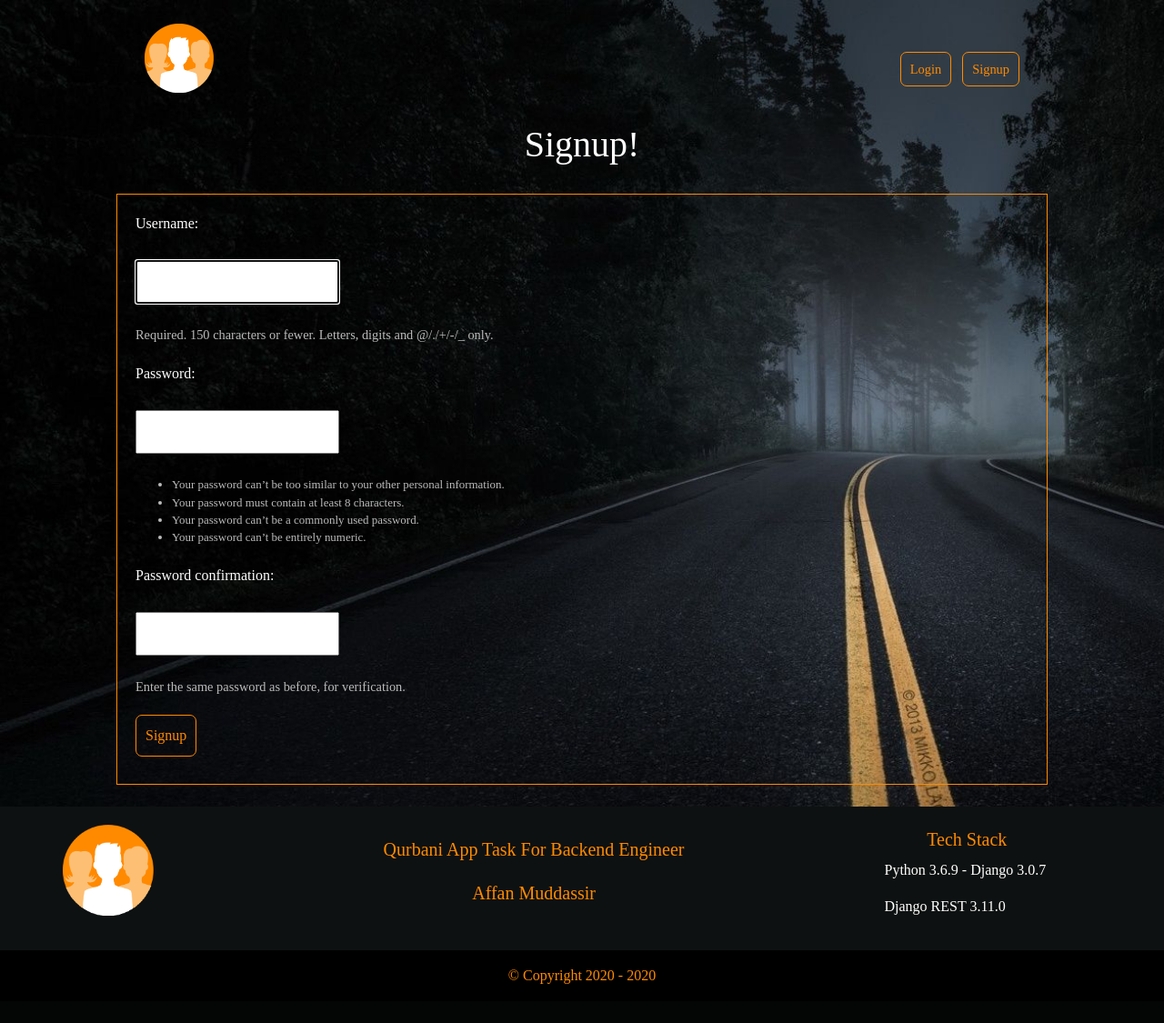
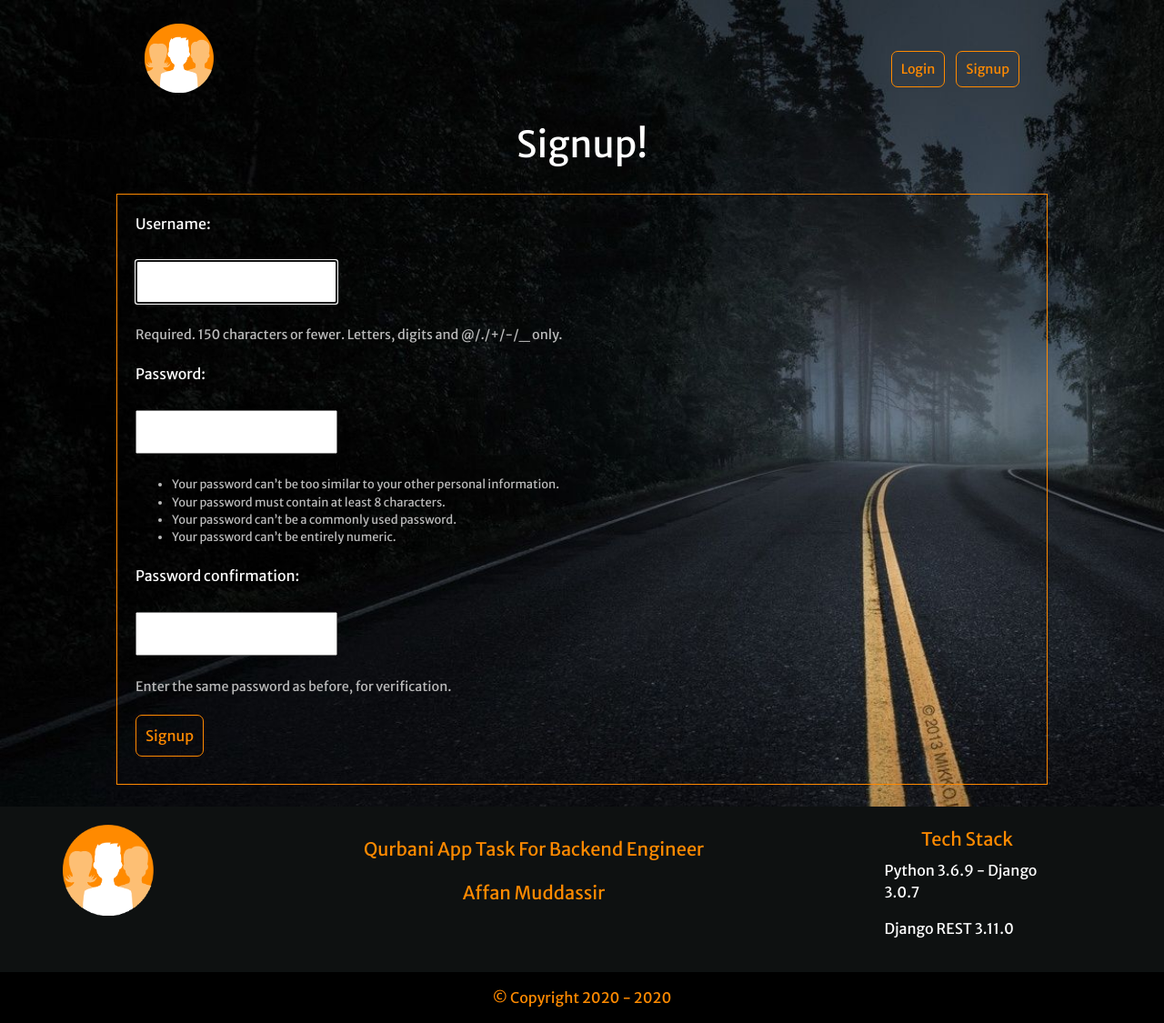
Before and after one commit to affan10/Candidate-Management-System, a Django app: page /accounts/signup/ in a window 1280 px wide. Shown: the whole page at 91% size. Before the commit the page ends 1082 px from the top, so only its background shows below. Run offline with Django 3.2, Linux system fonts and the light colour scheme; some libraries are stand-ins or nearby versions.

Commit message:
changed font-family

```diff
--- a/cms/assets/styles.css
+++ b/cms/assets/styles.css
@@ -10,7 +10,7 @@ body {
 }
 
 body *{
-    font-family: Ubuntu;
+    font-family: Merriweather Sans;
 }
 
 nav {
--- a/cms/templates/base.html
+++ b/cms/templates/base.html
@@ -6,6 +6,7 @@
     <meta charset="UTF-8">
     <title>CMS</title>
     <link rel="stylesheet" type="text/css" href="{% static 'bootstrap-4.4.1-dist/css/bootstrap.min.css' %}"/>
+    <link href='https://fonts.googleapis.com/css?family=Merriweather Sans' rel='stylesheet'>
     <link rel="stylesheet" href="{% static 'styles.css' %}">
 </head>
 <body>
```
Also changed, not shown: cms/db.sqlite3.
